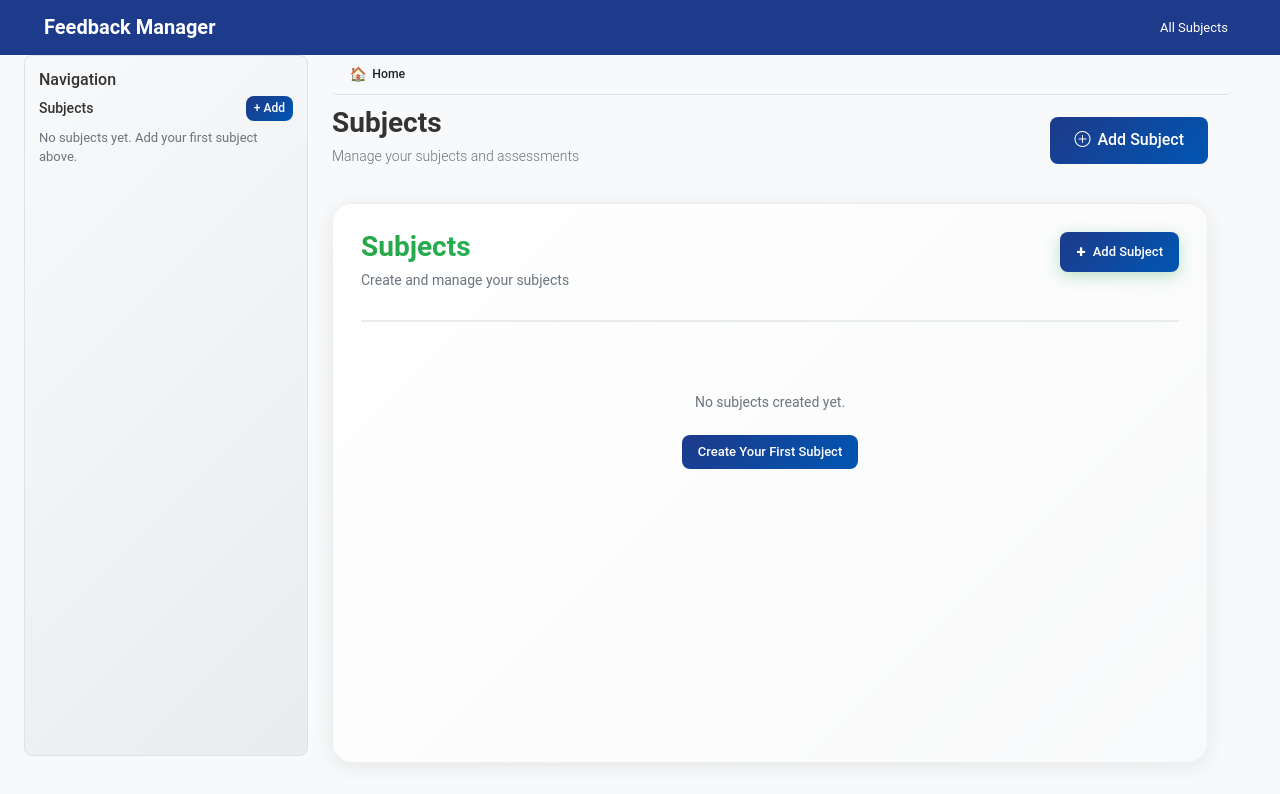
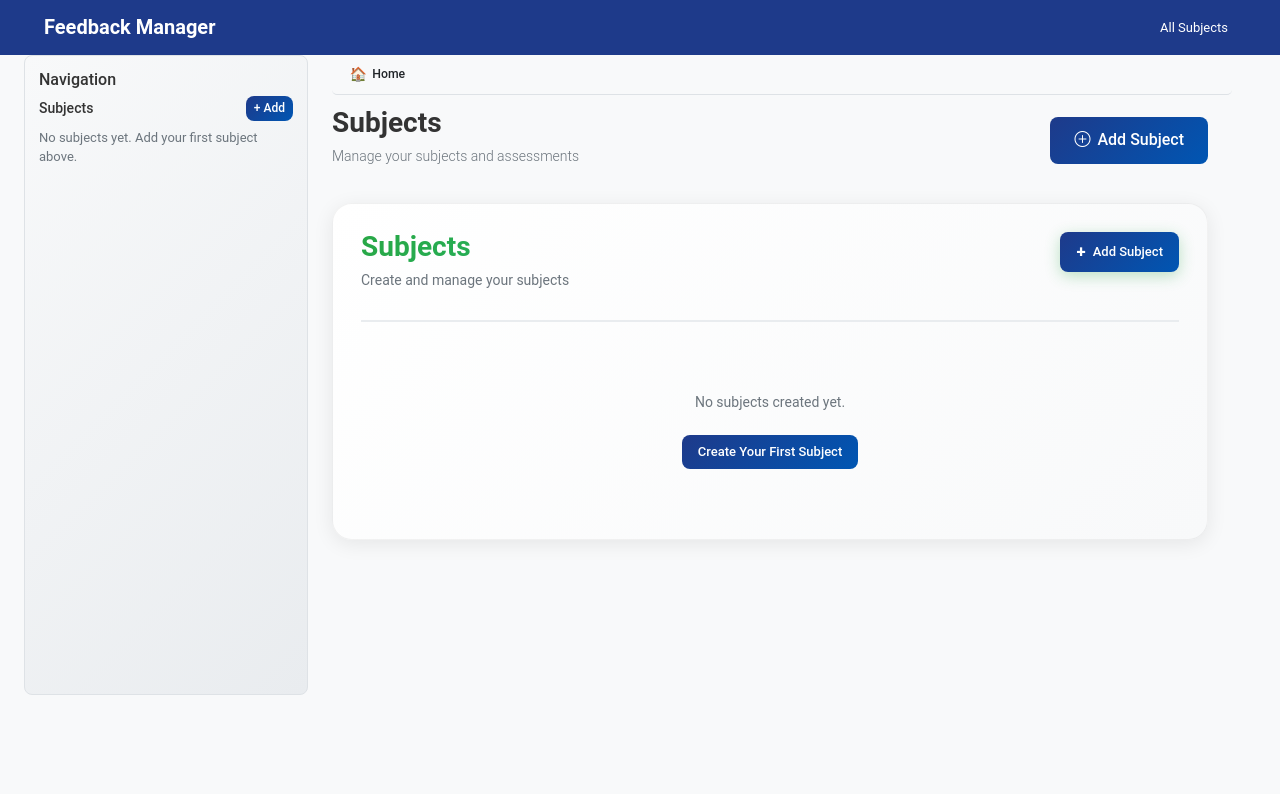
Before and after one commit to senakasjp/feedback, a Svelte app: page / in a window 1280 px wide. Shown: the top 794 px of the page. Built offline with nearby package versions, Linux system fonts and the light colour scheme.

Commit message:
Vertical space problem fixed

```diff
--- a/src/App.svelte
+++ b/src/App.svelte
@@ -846,8 +846,8 @@
 							</div>
 						</div>
 
-					<!-- Category Selection (only for PDR assessments) -->
-					{#if needsCategorySelection()}
+					<!-- Category Selection -->
+					{#if currentAssessment?.categories && currentAssessment.categories.length > 0}
 						<div class="row mb-2">
 							<div class="col-12">
 								<div class="card border-primary">
@@ -865,8 +865,8 @@
 												bind:value={selectedCategory}
 											>
 												<option value="">Choose a category...</option>
-												{#each getCurrentCategories() as category}
-													<option value={category}>{category}</option>
+												{#each currentAssessment.categories as category}
+													<option value={category.name}>{category.name}</option>
 												{/each}
 											</select>
 										</div>
--- a/src/styles/assessment-manager.css
+++ b/src/styles/assessment-manager.css
@@ -7,7 +7,7 @@
   margin: 1rem 0;
   box-shadow: 0 4px 20px rgba(0, 0, 0, 0.08);
   border: 1px solid rgba(0, 0, 0, 0.05);
-  min-height: 70vh;
+  min-height: auto;
 }
 
 /* Page Header */
--- a/src/styles/design-system.css
+++ b/src/styles/design-system.css
@@ -246,7 +246,6 @@ p {
 .row {
   margin: 0 calc(-1 * var(--spacing-md)) !important;
   width: 100% !important;
-  min-height: calc(100vh - 160px) !important;
 }
 
 [class*="col-"] {
--- a/src/styles/fixed-components.css
+++ b/src/styles/fixed-components.css
@@ -5,7 +5,7 @@
 .assessment-manager,
 .feedback-editor {
   width: 100%;
-  min-height: 40vh;
+  min-height: auto;
   padding: var(--spacing-sm);
 }
 
--- a/src/styles/subject-manager.css
+++ b/src/styles/subject-manager.css
@@ -7,7 +7,7 @@
   margin: 1rem 0;
   box-shadow: 0 4px 20px rgba(0, 0, 0, 0.08);
   border: 1px solid rgba(0, 0, 0, 0.05);
-  min-height: 70vh;
+  min-height: auto;
 }
 
 /* Page Header */
```
